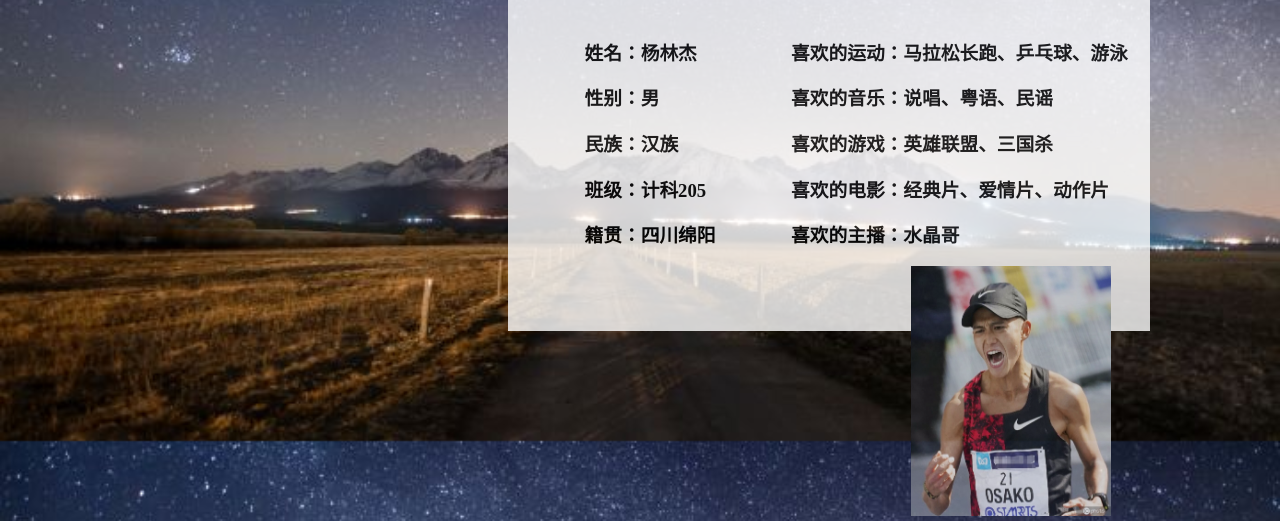
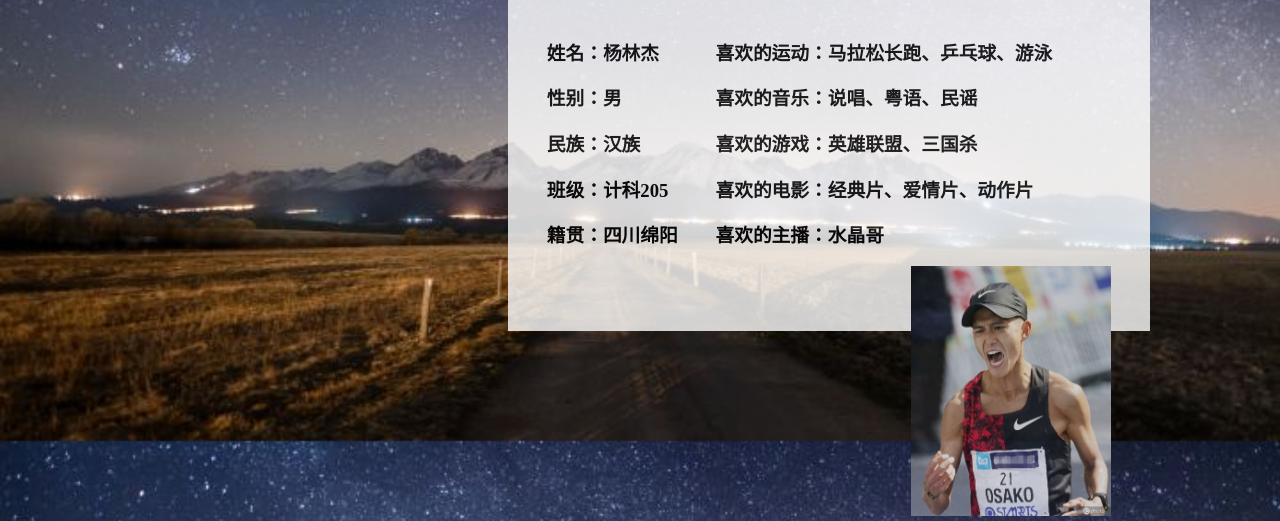
Before and after one commit to hensuhensu/JavaWeb-learn, a plain HTML site: page index.html in a window 1280 px wide. Shown: the part 279-800 px from the top of the page. Drawn offline with Linux system fonts and the light colour scheme.

Commit message:
Add files via upload

```diff
--- a/index.html
+++ b/index.html
@@ -26,7 +26,7 @@
 				}
 
 					h1 {text-align: center;}
-					h3.ex1 {margin-left:2cm;}
+					h3.ex1 {margin-left:1cm;}
 				    img.ex1{margin-right:1cm;}
 
 	</style>
@@ -35,18 +35,19 @@
 	<body>
 		<div class = "background">
 			<div class = "transbox">
-				<div style="top: 10%;"><h1>个人简介</h1></div>
+				<div style="top: 10%;">
+					<h1>个人简介</h1>
+				</div>
 				<div >
-
 						<div style="left:70%;float: left;">
-							<div style="left:50%;float: left;">
+							<div style="left:50%;float: left;display: inline;">
 							<h3 class="ex1">姓名：杨林杰</h2>
 							<h3 class="ex1">性别：男</h3>
 							<h3 class="ex1">民族：汉族</h3>
 							<h3 class="ex1">班级：计科205</h3>
 							<h3 class="ex1">籍贯：四川绵阳</h3>
 							</div>
-								<div style="float: right;">
+							<div style="float: right;display: inline;">
 							<h3 class="ex1">喜欢的运动：马拉松长跑、乒乓球、游泳</h2>
 							<h3 class="ex1">喜欢的音乐：说唱、粤语、民谣</h3>
 							<h3 class="ex1">喜欢的游戏：英雄联盟、三国杀</h3>
@@ -64,10 +65,7 @@
 
 			</div>
 
-
 		</div>
-
-
 
 
 	</body>
```
Lines whose indentation alone changed are shown as unchanged.
